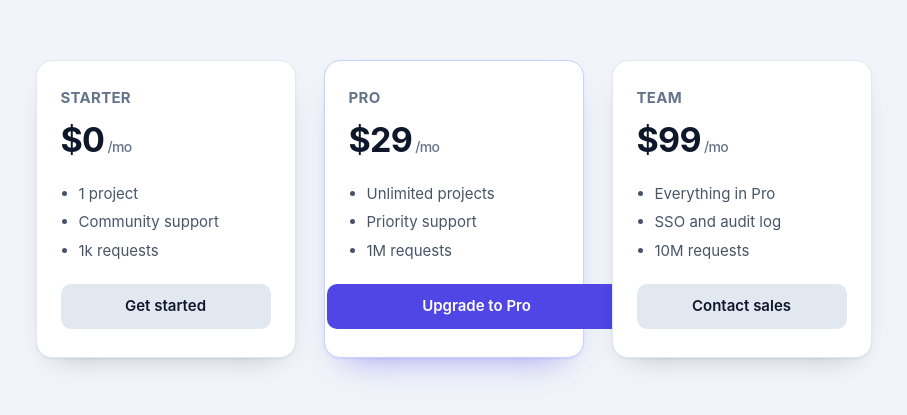
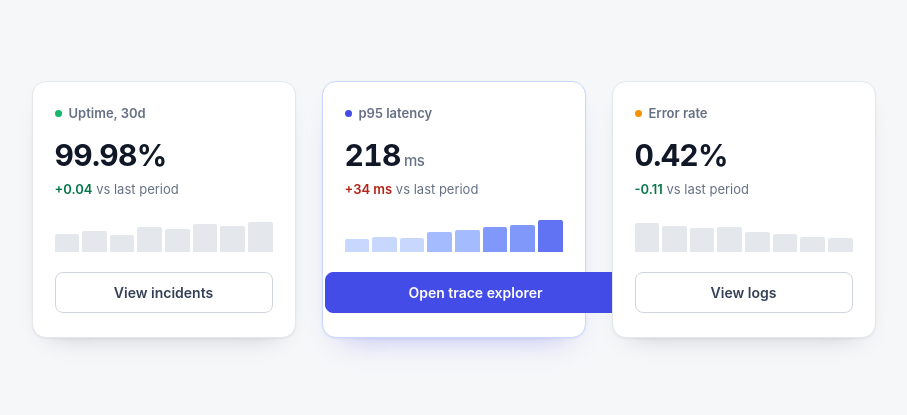
Before and after one commit to soumyachk101/VibeLens, a website: page scripts/assets/demo-page.html in a window 1280 px wide. Shown: the part 191-606 px from the top of the page, without its empty margins (186-1093 px from the left). Drawn offline with Linux system fonts and the light colour scheme.

Commit message:
assets: Add demo GIF and capture automation scripts

```diff
--- a/scripts/assets/capture-demo.mjs
+++ b/scripts/assets/capture-demo.mjs
@@ -28,7 +28,7 @@ const html = readFileSync(join(here, "demo-page.html"), "utf8");
 // Serves the demo page and deliberately 404s the asset it references, so the
 // capture's `failedRequests` array is populated for real.
 const server = createServer((req, res) => {
-  if ((req.url ?? "").startsWith("/badge-secure.png")) {
+  if ((req.url ?? "").startsWith("/avatar-oncall.png")) {
     res.writeHead(404, { "content-type": "text/plain" });
     res.end("not found");
     return;
--- a/scripts/assets/demo-page.html
+++ b/scripts/assets/demo-page.html
@@ -2,109 +2,109 @@
 <!--
   Demo fixture used only to generate the README animation.
 
+  Deliberately NOT a pricing page: VibeLens is free and MIT-licensed, and a
+  pricing table in the README screenshot would read as VibeLens's own pricing.
+
   Append ?fixed=1 to render the corrected layout. The "broken" default is a
-  realistic version of the bug VibeLens exists to catch: a CTA that escapes its
-  card because of a negative margin plus a fixed width, which reads fine in the
-  source and only fails in the browser. It also logs a console error and
-  requests a missing asset so the diagnostics half of the payload is non-empty.
+  realistic version of the bug VibeLens exists to catch: a button that escapes
+  its card because of a fixed width plus a negative margin, which reads fine in
+  the source and only fails in the browser. The page also logs a console error
+  and requests a missing asset, so the diagnostics half of the payload is real.
 -->
 <html lang="en">
   <head>
     <meta charset="utf-8" />
-    <title>Acme — Pricing</title>
+    <title>Acme — Service health</title>
     <style>
       :root { color-scheme: light; }
       * { box-sizing: border-box; }
       body {
         margin: 0;
         font: 15px/1.5 -apple-system, BlinkMacSystemFont, "Segoe UI", Inter, sans-serif;
-        background: #f1f5f9;
-        color: #0f172a;
+        background: #f6f7f9;
+        color: #101828;
         display: flex;
         align-items: center;
         justify-content: center;
         min-height: 100vh;
       }
-      .wrap { display: flex; gap: 28px; padding: 48px 40px; }
+      .wrap { display: flex; gap: 26px; padding: 48px 40px; }
       .card {
-        width: 260px;
+        width: 264px;
         background: #fff;
-        border: 1px solid #e2e8f0;
-        border-radius: 16px;
-        padding: 26px 24px 28px;
-        box-shadow: 0 1px 2px rgba(15, 23, 42, 0.06), 0 12px 28px -18px rgba(15, 23, 42, 0.35);
+        border: 1px solid #e4e7ec;
+        border-radius: 14px;
+        padding: 22px 22px 24px;
+        box-shadow: 0 1px 2px rgba(16, 24, 40, 0.05), 0 12px 26px -18px rgba(16, 24, 40, 0.3);
       }
-      .card h2 { margin: 0 0 4px; font-size: 15px; letter-spacing: 0.02em; color: #64748b; text-transform: uppercase; }
-      .price { margin: 0 0 18px; font-size: 34px; font-weight: 700; letter-spacing: -0.02em; }
-      .price span { font-size: 14px; font-weight: 500; color: #64748b; }
-      ul { margin: 0 0 22px; padding: 0 0 0 18px; color: #475569; }
-      li { margin: 6px 0; }
-      .cta {
+      .label { display: flex; align-items: center; gap: 7px; margin: 0 0 10px; font-size: 13px; font-weight: 600; color: #667085; }
+      .dot { width: 7px; height: 7px; border-radius: 50%; }
+      .metric { margin: 0 0 2px; font-size: 30px; font-weight: 660; letter-spacing: -0.022em; font-variant-numeric: tabular-nums; }
+      .delta { margin: 0 0 18px; font-size: 13px; color: #667085; }
+      .delta b { font-weight: 600; }
+      .up { color: #067647; }
+      .down { color: #b42318; }
+      .spark { display: flex; align-items: flex-end; gap: 3px; height: 34px; margin: 0 0 20px; }
+      .spark i { flex: 1; border-radius: 2px 2px 0 0; background: #e4e7ec; }
+      .btn {
         display: block;
         width: 100%;
-        border: 0;
-        border-radius: 10px;
-        padding: 11px 18px;
+        border: 1px solid #d0d5dd;
+        border-radius: 8px;
+        padding: 9px 16px;
         font: inherit;
+        font-size: 14px;
         font-weight: 600;
-        color: #fff;
-        background: #4f46e5;
+        color: #344054;
+        background: #fff;
         cursor: pointer;
       }
-      .card.featured { border-color: #c7d2fe; box-shadow: 0 1px 2px rgba(79, 70, 229, 0.1), 0 18px 34px -20px rgba(79, 70, 229, 0.55); }
+      .card.primary { border-color: #c7d7fe; box-shadow: 0 1px 2px rgba(68, 76, 231, 0.08), 0 16px 30px -20px rgba(68, 76, 231, 0.45); }
+      .card.primary .btn { background: #444ce7; border-color: #444ce7; color: #fff; }
 
-      /* The bug: the featured CTA is pulled outside its padded box and given a
-         width wider than the card, so it overflows on the right. */
-      body:not(.fixed) .card.featured .cta {
-        width: 300px;
-        margin-left: -22px;
-        border-radius: 10px 0 0 10px;
+      /* The bug: the primary card's button is pulled outside its padded box and
+         given a width wider than the card, so it overflows on the right. */
+      body:not(.fixed) .card.primary .btn {
+        width: 302px;
+        margin-left: -20px;
+        border-radius: 8px 0 0 8px;
       }
     </style>
   </head>
   <body>
     <div class="wrap">
-      <div class="card" id="plan-starter">
-        <h2>Starter</h2>
-        <p class="price">$0<span> /mo</span></p>
-        <ul>
-          <li>1 project</li>
-          <li>Community support</li>
-          <li>1k requests</li>
-        </ul>
-        <button class="cta" id="cta-starter" style="background:#e2e8f0;color:#0f172a">Get started</button>
-      </div>
+      <section class="card" id="card-uptime">
+        <p class="label"><span class="dot" style="background:#12b76a"></span>Uptime, 30d</p>
+        <p class="metric">99.98%</p>
+        <p class="delta"><b class="up">+0.04</b> vs last period</p>
+        <div class="spark"><i style="height:52%"></i><i style="height:61%"></i><i style="height:48%"></i><i style="height:72%"></i><i style="height:66%"></i><i style="height:81%"></i><i style="height:74%"></i><i style="height:88%"></i></div>
+        <button class="btn" id="btn-uptime">View incidents</button>
+      </section>
 
-      <div class="card featured" id="plan-pro">
-        <h2>Pro</h2>
-        <p class="price">$29<span> /mo</span></p>
-        <ul>
-          <li>Unlimited projects</li>
-          <li>Priority support</li>
-          <li>1M requests</li>
-        </ul>
-        <button class="cta" id="cta-pro" data-testid="cta-pro">Upgrade to Pro</button>
-      </div>
+      <section class="card primary" id="card-latency">
+        <p class="label"><span class="dot" style="background:#444ce7"></span>p95 latency</p>
+        <p class="metric">218<span style="font-size:15px;font-weight:500;color:#667085"> ms</span></p>
+        <p class="delta"><b class="down">+34 ms</b> vs last period</p>
+        <div class="spark"><i style="height:38%;background:#c7d7fe"></i><i style="height:44%;background:#c7d7fe"></i><i style="height:41%;background:#c7d7fe"></i><i style="height:58%;background:#a4bcfd"></i><i style="height:63%;background:#a4bcfd"></i><i style="height:71%;background:#8098f9"></i><i style="height:79%;background:#8098f9"></i><i style="height:92%;background:#6172f3"></i></div>
+        <button class="btn" id="btn-latency" data-testid="btn-latency">Open trace explorer</button>
+      </section>
 
-      <div class="card" id="plan-team">
-        <h2>Team</h2>
-        <p class="price">$99<span> /mo</span></p>
-        <ul>
-          <li>Everything in Pro</li>
-          <li>SSO and audit log</li>
-          <li>10M requests</li>
-        </ul>
-        <button class="cta" id="cta-team" style="background:#e2e8f0;color:#0f172a">Contact sales</button>
-      </div>
+      <section class="card" id="card-errors">
+        <p class="label"><span class="dot" style="background:#f79009"></span>Error rate</p>
+        <p class="metric">0.42%</p>
+        <p class="delta"><b class="up">-0.11</b> vs last period</p>
+        <div class="spark"><i style="height:84%"></i><i style="height:76%"></i><i style="height:69%"></i><i style="height:72%"></i><i style="height:58%"></i><i style="height:51%"></i><i style="height:44%"></i><i style="height:39%"></i></div>
+        <button class="btn" id="btn-errors">View logs</button>
+      </section>
     </div>
 
-    <img src="/badge-secure.png" alt="" width="1" height="1" />
+    <img src="/avatar-oncall.png" alt="" width="1" height="1" />
 
     <script>
       if (new URLSearchParams(location.search).get("fixed") === "1") {
         document.body.classList.add("fixed");
       } else {
-        console.error("Warning: Prop `className` did not match. Server: 'cta' Client: 'cta w-full'");
+        console.error("Warning: Prop `className` did not match. Server: 'btn' Client: 'btn w-full'");
       }
     </script>
   </body>
```
Also changed, not shown: scripts/assets/build-gif.mjs (+5 -5 lines), assets/demo.gif.
